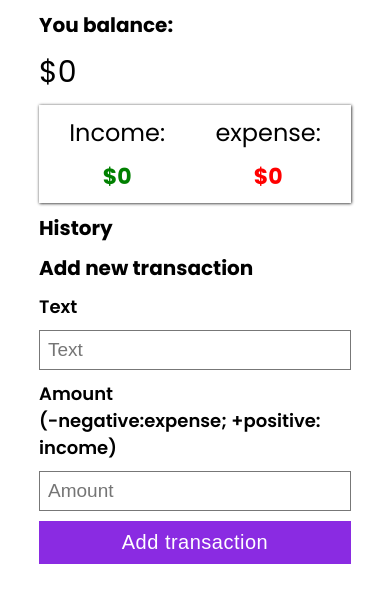
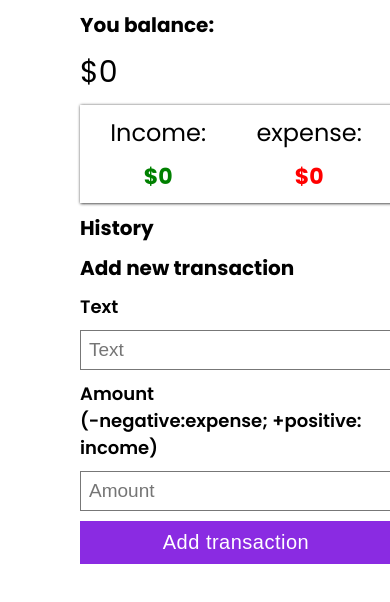
Before and after one commit to mohamedouBeidi/Expense-Tracker, a React (Create React App) app: page / in a window 390 px wide. Shown: the top 602 px of the page. Built offline with nearby package versions, Linux system fonts and the light colour scheme.

Commit message:
Update App.css

```diff
--- a/src/App.css
+++ b/src/App.css
@@ -11,6 +11,7 @@ body {
 @media (max-width: 768px) {
   .parent {
     width: 80%;
+    margin: 0 80px;
   }
 
 }
```
